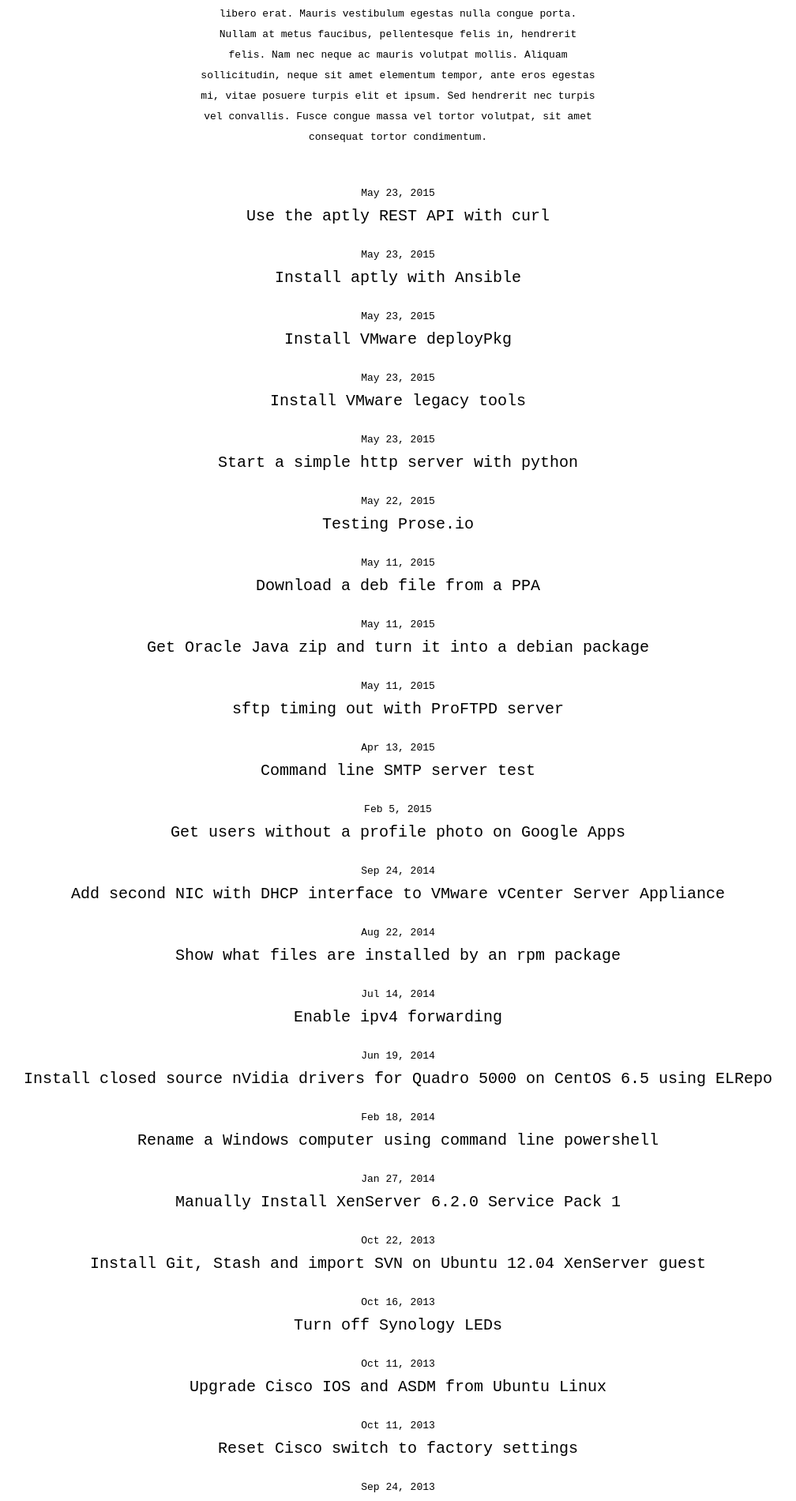
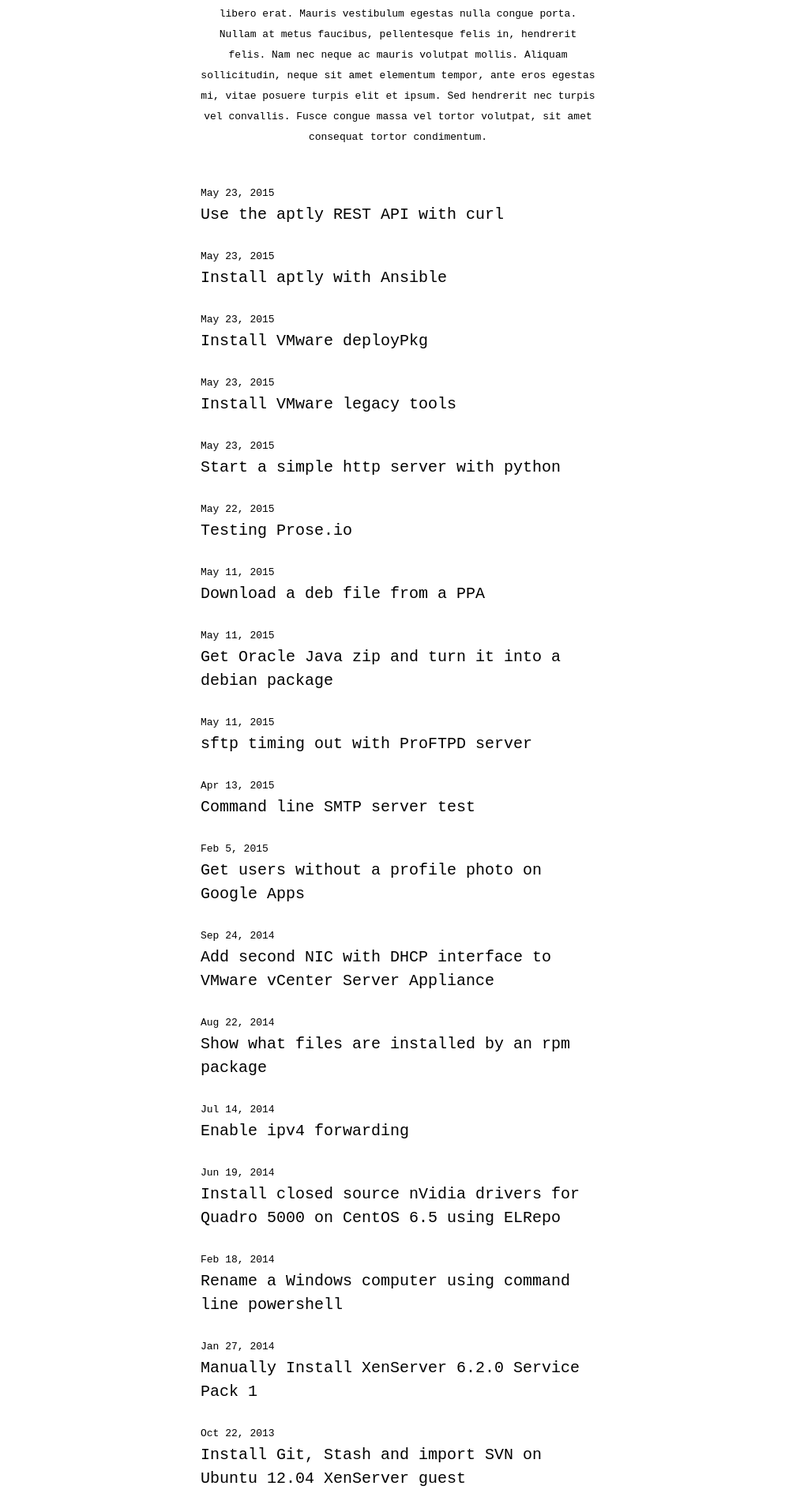
Before and after one commit to aioue/aioue.github.io, a Jekyll site: the page built from index.html, in a window 1280 px wide. Shown: the part 440-2340 px from the top of the page at 79% size, without its empty margins (136-1144 px from the left). Built offline with Jekyll 4.4.1, drawn with Linux system fonts in a browser that asks for light colours.

Commit message:
Update style.css

```diff
--- a/css/style.css
+++ b/css/style.css
@@ -25,6 +25,7 @@
   margin: 30px 0 50px;
   width: 500px;
   line-height: 2;
+  max-width: 90%;
 }
 .profile {
   width: 200px;
@@ -40,8 +41,9 @@
 }
 .post-title {
   display: inline-block;
-  margin-top: 10px;
+  margin-top: 5px;
   font-size: 20px;
+  line-height: 1.5;
 }
 .top {
   display: inline-block;
@@ -50,12 +52,19 @@
   margin: 30px 0 100px;
   cursor: pointer;
 }
+.posts {
+  text-align: left;
+  display: inline-block;
+  width: 500px;
+  max-width: 90%;
+}
 .post {
   text-align: left;
   display: inline-block;
   width: 1000px;
   line-height: 2;
   padding-bottom: 100px;
+  max-width: 90%;
 }
 .post .post-title {
   margin: 30px 0 0;
@@ -70,3 +79,28 @@
 .post-meta {
   font-weight: bold;
 }
+@media (max-width: 500px) {
+  .intro {
+    max-width: 90%;
+    font-size: 13px;
+    line-height: 1.7;
+  }
+  .posts a {
+    font-size: 11px;
+  }
+  .post-title {
+    margin-top: 5px;
+    font-size: 15px;
+    line-height: 1.5;
+  }
+  code {
+    word-break: break-word;
+  }
+  .post {
+    line-height: 1.7;
+    font-size: 12px;
+  }
+  .post .post-title {
+    line-height: 1.5;
+  }
+}
```
Lines whose indentation alone changed are shown as unchanged.
